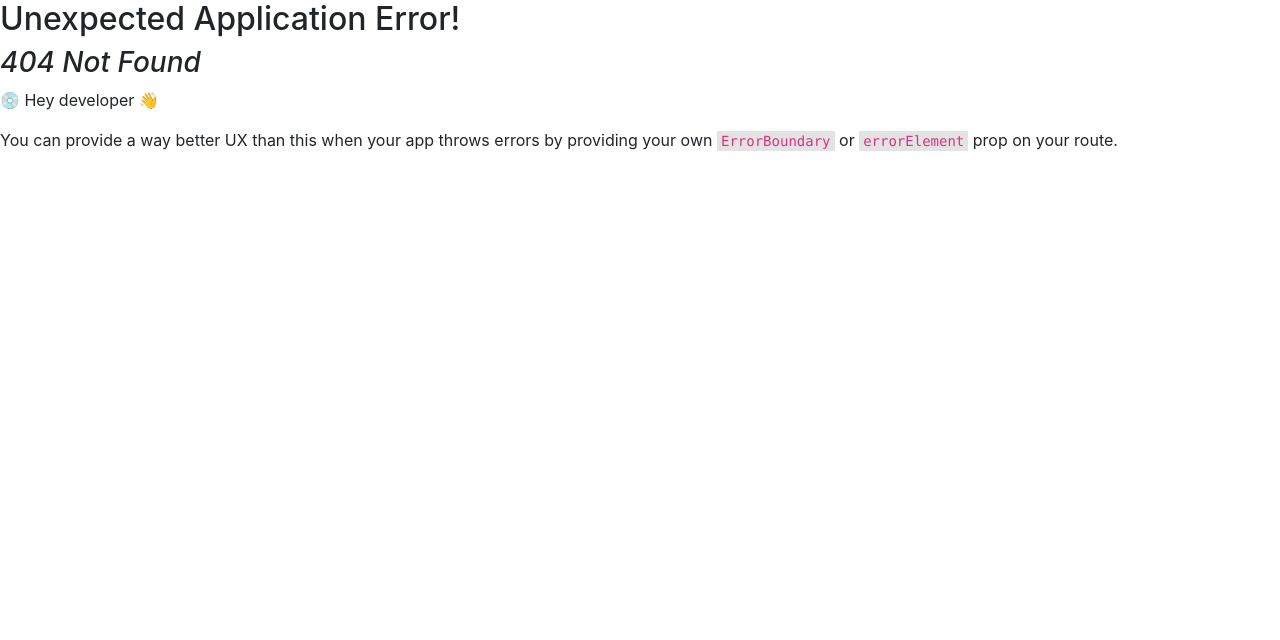
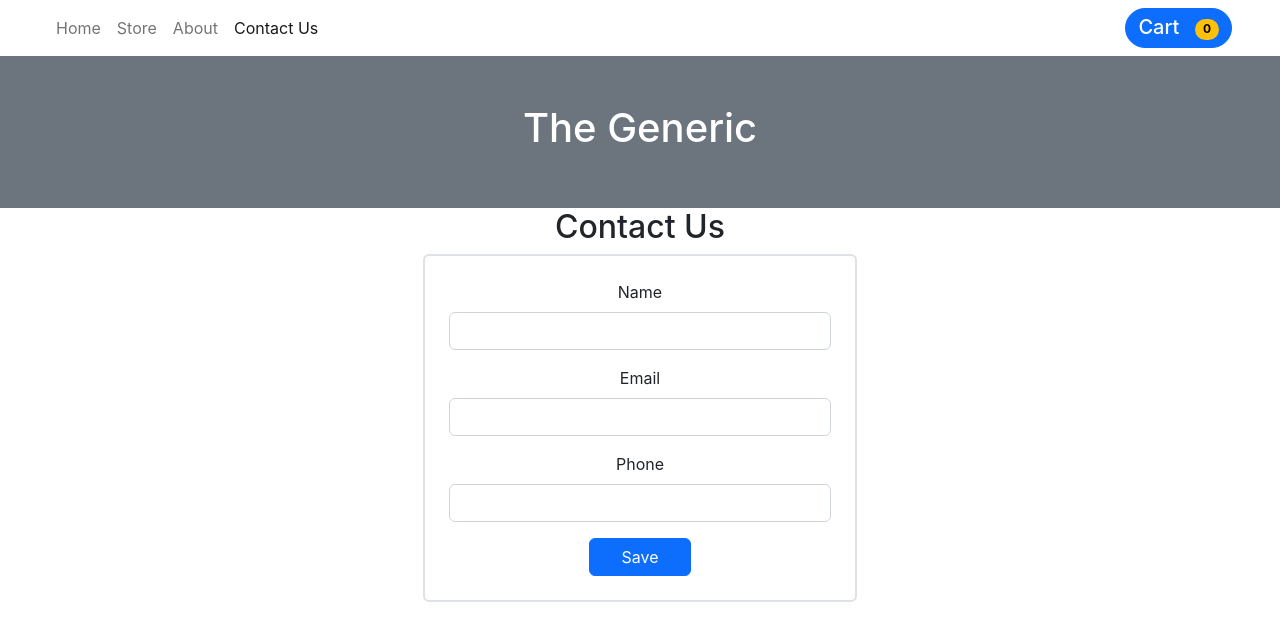
Before and after one commit to Rahul-71/eCommerce, a React (Create React App) app: page /contact in a window 1280 px wide. Before the commit this address had no page. Shown: the top 640 px of the page. Built offline with nearby package versions, Linux system fonts and the light colour scheme.

Commit message:
added contact us page with connection to firebase DB

```diff
--- a/src/App.js
+++ b/src/App.js
@@ -6,6 +6,7 @@ import AboutPage from "./components/AboutPage";
 import Headers from "./components/Headers";
 import Stores from "./components/Stores";
 import Home from "./components/Home";
+import ContactUs from "./components/ContactUs";
 
 const routerDefination = createBrowserRouter([
   {
@@ -15,6 +16,7 @@ const routerDefination = createBrowserRouter([
       { path: "/", element: <Home /> },
       { path: "/about", element: <AboutPage /> },
       { path: "/store", element: <Stores /> },
+      { path: "/contact", element: <ContactUs /> },
     ],
   },
 ]);
--- /dev/null
+++ b/src/components/ContactUs.js
@@ -0,0 +1,104 @@
+import React, { useState } from "react";
+
+const contactDB =
+  "https://react-http-10b6e-default-rtdb.firebaseio.com/contactdb";
+
+const ContactUs = () => {
+  const [name, setName] = useState("");
+  const [email, setEmail] = useState("");
+  const [phone, setPhone] = useState("");
+
+  const phoneValidation = phone.length > 0 && phone.length !== 10;
+
+  const saveHandler = async (e) => {
+    e.preventDefault();
+
+    if (phoneValidation) {
+      console.log("phoneValidation is failed");
+      return;
+    }
+
+    // console.log(`name: ${name} email: ${email} phone: ${phone}`);
+    const contactDetail = {
+      name: name,
+      mailId: email,
+      phone: phone,
+    };
+
+    const response = await fetch(`${contactDB}.json`, {
+      method: "POST",
+      body: JSON.stringify(contactDetail),
+      headers: {
+        "Content-Type": "application/json",
+      },
+    });
+
+    const data = await response.json();
+
+    console.log("logged data: " + JSON.stringify(data));
+
+    setEmail("");
+    setName("");
+    setPhone("");
+  };
+
+  return (
+    <div className="d-flex row text-center align-items-center justify-content-center">
+      <h2>Contact Us</h2>
+      <form
+        className="d-block py-4 border col-sm-4 row border-2 rounded"
+        onSubmit={saveHandler}
+      >
+        <div className="mb-3">
+          <label htmlFor="name" className="form-label">
+            Name{" "}
+          </label>
+          <input
+            type="text"
+            id="name"
+            className="form-control"
+            value={name}
+            onChange={(e) => setName(e.target.value)}
+            required
+          />
+        </div>
+
+        <div className="mb-3">
+          <label htmlFor="email" className="form-label">
+            Email{" "}
+          </label>
+          <input
+            type="email"
+            id="email"
+            className="form-control"
+            value={email}
+            onChange={(e) => setEmail(e.target.value)}
+            required
+          />
+        </div>
+
+        <div className="mb-3">
+          <label htmlFor="phone" className="form-label">
+            Phone{" "}
+          </label>
+          <input
+            type="number"
+            id="phone"
+            className="form-control"
+            value={phone}
+            required
+            onChange={(e) => setPhone(e.target.value)}
+          />
+          {phoneValidation && (
+            <p className="text-danger">Phone number must be 10 digits</p>
+          )}
+        </div>
+        <button type="submit" className="btn w-25 btn-primary">
+          Save
+        </button>
+      </form>
+    </div>
+  );
+};
+
+export default ContactUs;
--- a/src/components/Home.js
+++ b/src/components/Home.js
@@ -6,7 +6,9 @@ const Home = () => {
     <div className="d-flex justify-content-center bg-secondary">
       <div className="text-center">
         <h4 className="border border-2 p-2">Get Our Latest Album</h4>
-        <Icons.Play className="h1 mt-3" />
+        <button className="bg-secondary border-0">
+          <Icons.Play className="h1 mt-3" />
+        </button>
       </div>
     </div>
   );
--- a/src/components/MainNavigation.js
+++ b/src/components/MainNavigation.js
@@ -38,6 +38,16 @@ const MainNavigation = () => {
             About
           </NavLink>
         </li>
+        <li className="nav-item">
+          <NavLink
+            to="/contact"
+            className={`nav-link ${(isActive) =>
+              isActive ? "active" : undefined}`}
+            onClick={!cartCtx.isCartShown ? cartCtx.toggleCartShown : undefined}
+          >
+            Contact Us
+          </NavLink>
+        </li>
       </ul>
       {!cartCtx.isCartShown && (
         <button
```
